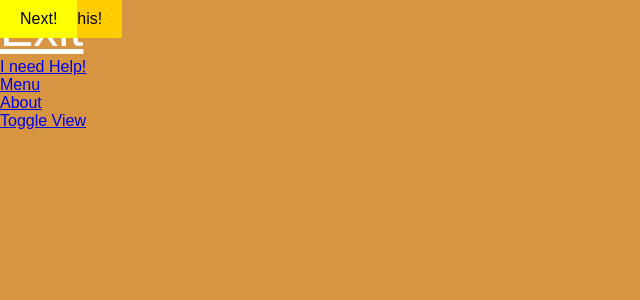
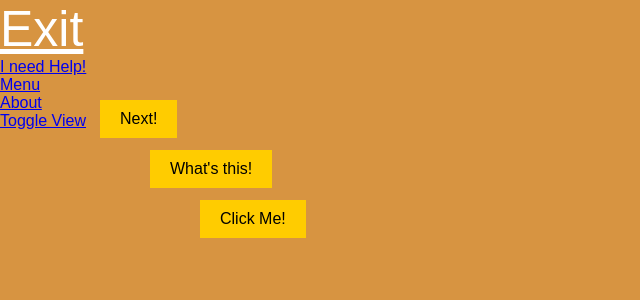
Before and after one commit to PWhelan3/FrustrationWebsite, a React (Vite) app in the folder frustration-website/: page / in a window 1280 px wide. Shown: the top 300 px of the page, without its empty margins (0-640 px from the left). Built offline with nearby package versions, Linux system fonts and the light colour scheme.

Commit message:
Creating Separate Button Componenets

```diff
--- a/frustration-website/src/App.jsx
+++ b/frustration-website/src/App.jsx
@@ -3,7 +3,9 @@ import styles from "./App.module.css";
 import { Navbar } from "./components/Navbar/Navbar";
 // import { LandingPage } from './components/LandingPage/LandingPage';
 // import { MouseAwareButton } from './components/MouseAwareButton/MouseAwareButton';
-import { Button } from "./components/Button/Button";
+import { Button1 } from "./components/Button1/Button1";
+import { Button2 } from "./components/Button2/Button2";
+import { Button3 } from "./components/Button3/Button3";
 // import { ScrollingBanner } from "./components/ScrollingBanner/ScrollingBanner";
 // import { TextInput } from "./components/TextInput/TextInput";
 
@@ -11,7 +13,9 @@ function App() {
   return (
       <div className={styles.App}>
         <Navbar/>
-        <Button/>
+        <Button1/>
+        <Button2/>
+        <Button3/>
       </div>
   )
 }
--- a/frustration-website/src/components/Button/Button.jsx
+++ /dev/null
@@ -1,26 +0,0 @@
-import React, { useState } from 'react';
-import styles from './Button.module.css'; // Importing the CSS file for styling
-
-export const Button = () => {
-  const [position, setPosition] = useState({ x: 0, y: 0 });
-
-  const handleClick = () => {
-    const randomX = Math.floor(Math.random() * window.innerWidth);
-    const randomY = Math.floor(Math.random() * window.innerHeight);
-    setPosition({ x: randomX, y: randomY });
-  };
-
-  return (
-    <div>
-    <button className={styles.moveButton} style={{ left: position.x, top: position.y }} onClick={handleClick} onMouseEnter={handleClick}>
-      Click Me!
-    </button>
-    <button className={styles.moveButton} style={{ left: position.x, top: position.y }} onClick={handleClick} onMouseEnter={handleClick}>
-      What's this!
-    </button>
-    <button className={styles.moveButton} style={{ left: position.x, top: position.y }} onClick={handleClick} onMouseEnter={handleClick}>
-      Next!
-    </button>
-    </div>
-  );
-};
--- /dev/null
+++ b/frustration-website/src/components/Button1/Button1.jsx
@@ -0,0 +1,20 @@
+import React, { useState } from 'react';
+import styles from './Button1.module.css'; // Importing the CSS file for styling
+
+export const Button1 = () => {
+  const [position, setPosition] = useState({ x: 200, y: 200 });
+
+  const handleClick = () => {
+    const randomX = Math.floor(Math.random() * window.innerWidth);
+    const randomY = Math.floor(Math.random() * window.innerHeight);
+    setPosition({ x: randomX, y: randomY });
+  };
+
+  return (
+    <div>
+    <button className={styles.moveButton} style={{ left: position.x, top: position.y }} onClick={handleClick} onMouseEnter={handleClick}>
+      Click Me!
+    </button>
+    </div>
+  );
+};
--- /dev/null
+++ b/frustration-website/src/components/Button2/Button2.jsx
@@ -0,0 +1,20 @@
+import React, { useState } from 'react';
+import styles from './Button2.module.css'; // Importing the CSS file for styling
+
+export const Button2 = () => {
+  const [position, setPosition] = useState({ x: 50, y: 50 });
+
+  const handleClick = () => {
+    const randomX = Math.floor(Math.random() * window.innerWidth);
+    const randomY = Math.floor(Math.random() * window.innerHeight);
+    setPosition({ x: randomX, y: randomY });
+  };
+
+  return (
+    <div>
+    <button className={styles.moveButton} style={{ left: position.x + 100, top: position.y + 100 }} onClick={handleClick} onMouseEnter={handleClick}>
+      What's this!
+    </button>
+    </div>
+  );
+};
--- /dev/null
+++ b/frustration-website/src/components/Button2/Button2.module.css
@@ -0,0 +1,16 @@
+.moveButton {
+    position: absolute;
+    background-color: #ffcc00; /* Yellow */
+    border: none;
+    color: #000000; /* Black */
+    padding: 10px 20px;
+    text-align: center;
+    text-decoration: none;
+    display: inline-block;
+    font-size: 16px;
+    cursor: pointer;
+  }
+
+  .moveButton:hover {
+    background-color: #ffff00; /* Bright Yellow */
+  }
--- /dev/null
+++ b/frustration-website/src/components/Button3/Button3.jsx
@@ -0,0 +1,20 @@
+import React, { useState } from 'react';
+import styles from './Button3.module.css'; // Importing the CSS file for styling
+
+export const Button3 = () => {
+  const [position, setPosition] = useState({ x: 0, y: 0 });
+
+  const handleClick = () => {
+    const randomX = Math.floor(Math.random() * window.innerWidth);
+    const randomY = Math.floor(Math.random() * window.innerHeight);
+    setPosition({ x: randomX, y: randomY });
+  };
+
+  return (
+    <div>
+    <button className={styles.moveButton} style={{ left: position.x  + 100, top: position.y + 100 }} onClick={handleClick} onMouseEnter={handleClick}>
+      Next!
+    </button>
+    </div>
+  );
+};
--- /dev/null
+++ b/frustration-website/src/components/Button3/Button3.module.css
@@ -0,0 +1,16 @@
+.moveButton {
+    position: absolute;
+    background-color: #ffcc00; /* Yellow */
+    border: none;
+    color: #000000; /* Black */
+    padding: 10px 20px;
+    text-align: center;
+    text-decoration: none;
+    display: inline-block;
+    font-size: 16px;
+    cursor: pointer;
+  }
+
+  .moveButton:hover {
+    background-color: #ffff00; /* Bright Yellow */
+  }
```
Also changed, not shown: frustration-website/src/components/Button1/Button1.module.css (renamed from frustration-website/src/components/Button/Button.module.css).
